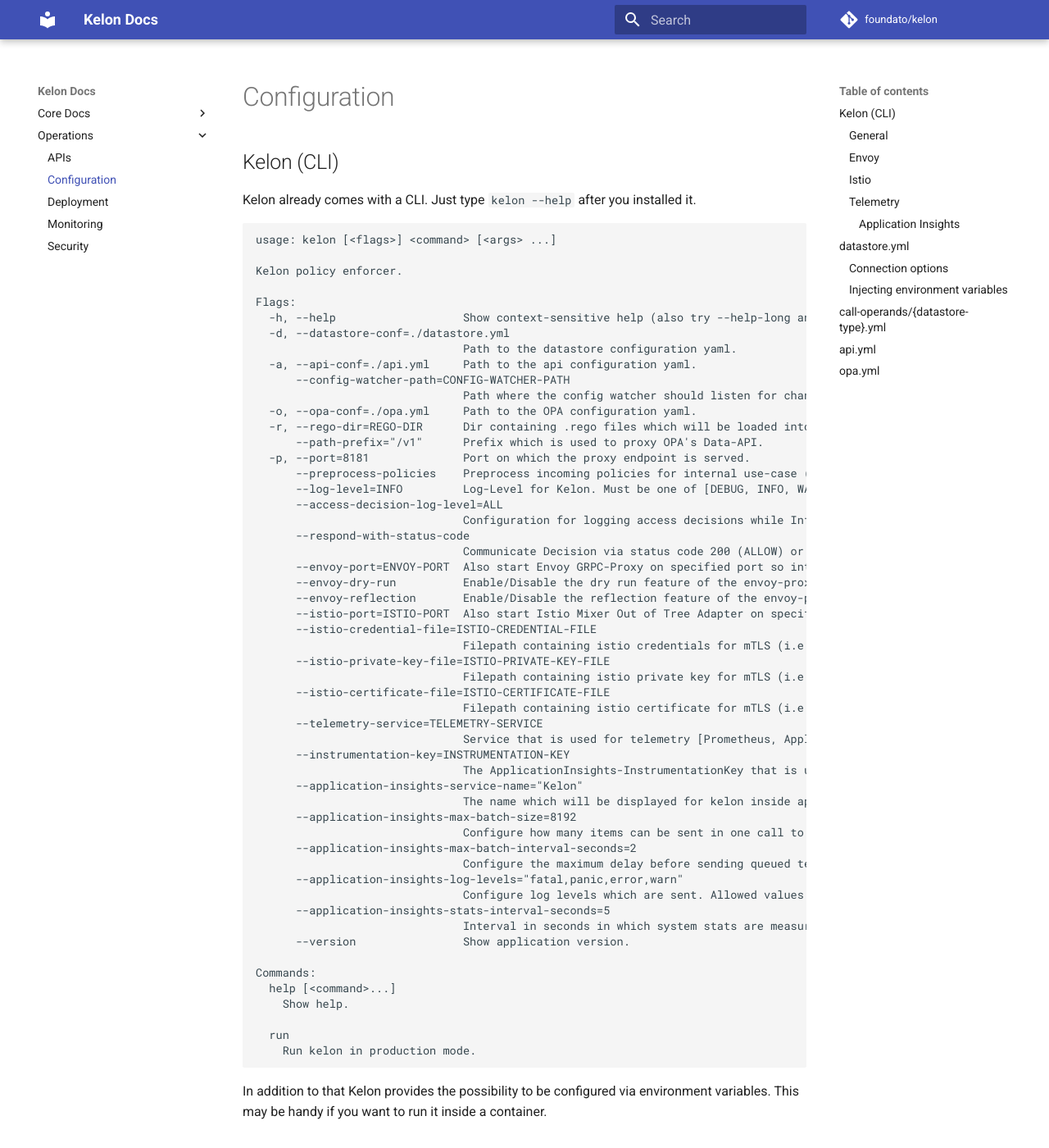
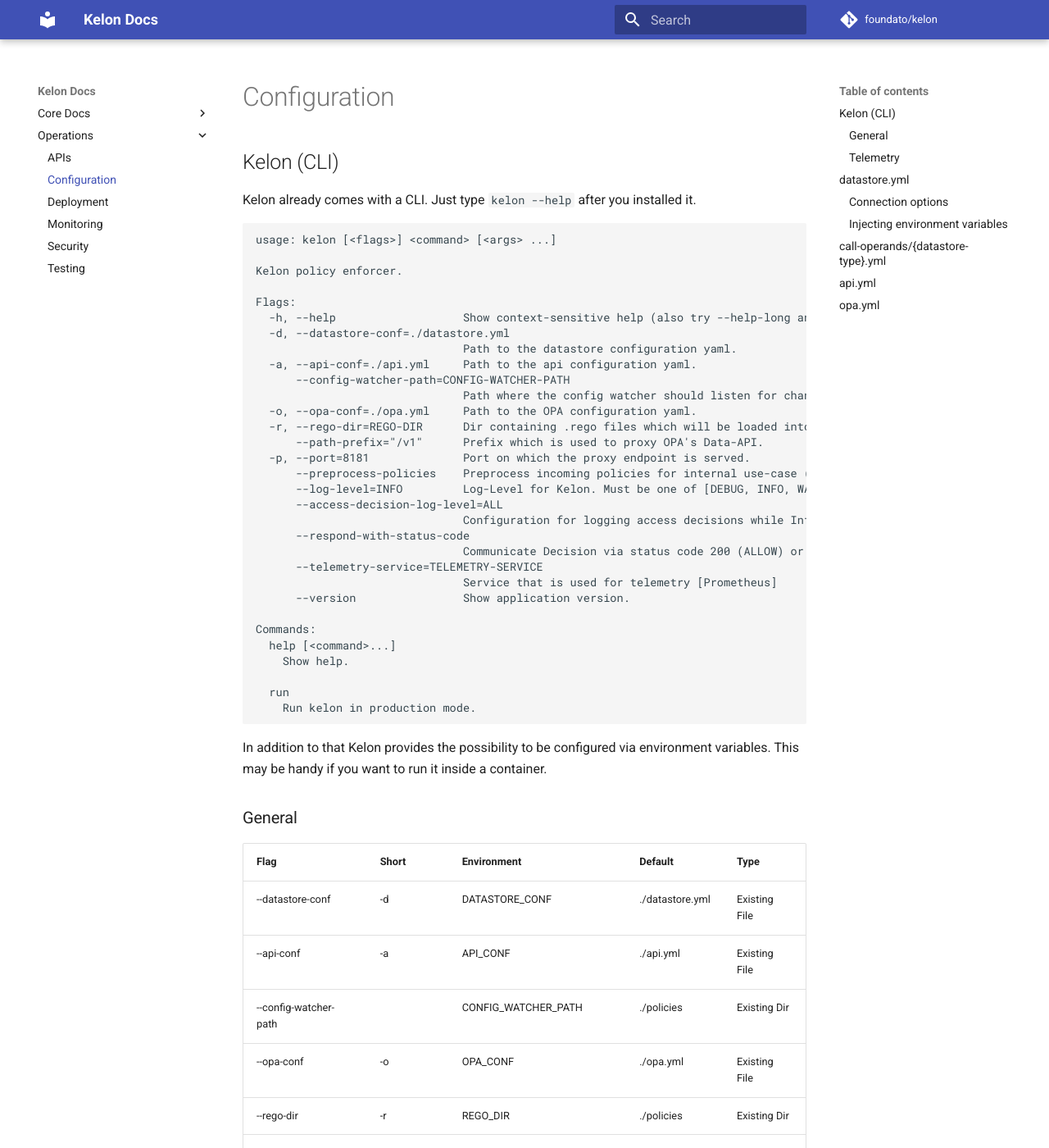
Before and after one commit to unbasical/kelon-docs, an MkDocs documentation site: the page built from docs/operations/Configuration.md, in a window 1280 px wide and 1400 px high. Shown: the whole window at 82% size. Built offline with MkDocs 1.6.1 and Material for MkDocs 9.7.7, drawn with Linux system fonts in a browser that asks for light colours; comment, search, counter and statistics services are not loaded; old or Windows-style settings are respelled for this version of MkDocs; some of the changed text lies outside the part shown.

Commit message:
Update kelon docs

```diff
--- a/docs/operations/Configuration.md
+++ b/docs/operations/Configuration.md
@@ -25,30 +25,8 @@
                                Configuration for logging access decisions while Info-Log-Level for Kelon. Must be one of [ALL, ALLOW, DENY, NONE]
       --respond-with-status-code
                                Communicate Decision via status code 200 (ALLOW) or 403 (DENY).
-      --envoy-port=ENVOY-PORT  Also start Envoy GRPC-Proxy on specified port so integrate kelon with Istio.
-      --envoy-dry-run          Enable/Disable the dry run feature of the envoy-proxy.
-      --envoy-reflection       Enable/Disable the reflection feature of the envoy-proxy.
-      --istio-port=ISTIO-PORT  Also start Istio Mixer Out of Tree Adapter on specified port so integrate kelon with Istio.
-      --istio-credential-file=ISTIO-CREDENTIAL-FILE
-                               Filepath containing istio credentials for mTLS (i.e. adapter.crt).
-      --istio-private-key-file=ISTIO-PRIVATE-KEY-FILE
-                               Filepath containing istio private key for mTLS (i.e. adapter.key).
-      --istio-certificate-file=ISTIO-CERTIFICATE-FILE
-                               Filepath containing istio certificate for mTLS (i.e. ca.pem).
       --telemetry-service=TELEMETRY-SERVICE
-                               Service that is used for telemetry [Prometheus, ApplicationInsights]
-      --instrumentation-key=INSTRUMENTATION-KEY
-                               The ApplicationInsights-InstrumentationKey that is used to connect to the API.
-      --application-insights-service-name="Kelon"
-                               The name which will be displayed for kelon inside application insights.
-      --application-insights-max-batch-size=8192
-                               Configure how many items can be sent in one call to the data collector.
-      --application-insights-max-batch-interval-seconds=2
-                               Configure the maximum delay before sending queued telemetry.
-      --application-insights-log-levels="fatal,panic,error,warn"
-                               Configure log levels which are sent. Allowed values are [fatal, panic, error, warn, info, debug, trace]
-      --application-insights-stats-interval-seconds=5
-                               Interval in seconds in which system stats are measured and sent.
+                               Service that is used for telemetry [Prometheus]
       --version                Show application version.
 
 Commands:
@@ -75,41 +53,13 @@
 |--port|-p|PORT|8181|Number|
 |--preprocess-policies||PREPROCESS_POLICIES|false|Boolean|
 |--respond-with-status-code||RESPOND_WITH_STATUS_CODE|false|Boolean|
-
-### Envoy
-
-|Flag|Short|Environment|Default|Type|
-|----|-----|-----------|-------|----|
-|--envoy-port||ENVOY_PORT||Number|
-|--envoy-dry-run||ENVOY_DRY_RUN|false|Boolean|
-|--envoy-reflection||ENVOY_REFLECTION|false|Boolean|
-
-### Istio
-
-|Flag|Short|Environment|Default|Type|
-|----|-----|-----------|-------|----|
-|--istio-port||ISTIO_PORT||Number|
-|--istio-credential-file||ISTIO_CREDENTIAL_FILE||Existing File|
-|--istio-private-key-file||ISTIO_PRIVATE_KEY_FILE||Existing File|
-|--istio-certificate-file||ISTIO_CERTIFICATE_FILE||Existing File|
+|--access-decision-log-level||ACCESS_DECISION_LOG_LEVEL|ALL|Enum|
 
 ### Telemetry
 
 |Flag|Short|Environment|Default|Type|
 |----|-----|-----------|-------|----|
 |--telemetry-service||TELEMETRY_SERVICE||Enum|
-
-#### Application Insights
-When you have set `ApplicationInsights` as --telemetry-service
-
-|Flag|Short|Environment|Default|Type|
-|----|-----|-----------|-------|----|
-|--instrumentation-key||INSTRUMENTATION_KEY||String|
-|--application-insights-service-name||APPLICATION_INSIGHTS_SERVICE_NAME|Kelon|String|
-|--application-insights-max-batch-size||APPLICATION_INSIGHTS_MAX_BATCH_SIZE|8192|Number|
-|--application-insights-max-batch-interval-seconds||APPLICATION_INSIGHTS_MAX_BATCH_INTERVAL_SECONDS|2|Number|
-|--application-insights-log-levels||APPLICATION_INSIGHTS_LOG_LEVELS|fatal,panic,error,warn|Enum-List|
-|--application-insights-stats-interval-seconds||APPLICATION_INSIGHTS_STATS_INTERVAL_SECONDS|5|Number|
 
 ## datastore.yml
 
@@ -166,14 +116,6 @@
       # Only used from SQL-Datastores
       # Sets max lifetime of each connection inside the database connection pool
       [connectionMaxLifetimeSeconds: <int>]
-
-      # Only used if ApplicationInsights is set as Telemetry-Service!
-      # Sets the name of the Dependency which is traced for this datastore
-      [telemetryName: <string>]
-
-      # Only used if ApplicationInsights is set as Telemetry-Service!
-      # Sets the type of the Dependency which is traced for this datastore
-      [telemetryType: <string>]
 
 
 # Entity-Schemas define the entities of one schema inside a datastore.
--- a/mkdocs.yml
+++ b/mkdocs.yml
@@ -39,8 +39,6 @@
       - "Query-AST": "core/architecture/Query-AST.md"
     - "Integrating Kelon":
       - "Services and Kelon": "core/integration/Services-And-Kelon.md"
-      - "Kelon and Envoy": "core/integration/Kelon-Envoy.md"
-      - "Kelon and Istio": "core/integration/Kelon-Istio.md"
     - "Extending Kelon":
       - "Writing plugins": "core/extend/Write-Plugins.md"
       - "Writing call-operand-mappings": "core/extend/Write-Call-Operand-Mappings.md"
@@ -51,3 +49,4 @@
     - "Deployment": "operations/Deployment.md"
     - "Monitoring": "operations/Monitoring.md"
     - "Security": "operations/Security.md"
+    - "Testing": "operations/Testing.md"
```
Also changed, not shown: docs/core/integration/Kelon-Envoy.md (deleted, +0 -302 lines), docs/core/integration/Kelon-Istio.md (deleted, +0 -3 lines), docs/core/integration/Services-And-Kelon.md (+1 -5 lines), docs/operations/Deployment.md (+1 -1 lines), docs/operations/Monitoring.md (+0 -23 lines), docs/operations/Testing.md (added, +49 -0 lines), docs/core/extend/Write-Call-Operand-Mappings.md (added), docs/core/extend/Write-Call-Operand_Mappings.md (deleted), docs/img/kelon/architecture/Components.png.
